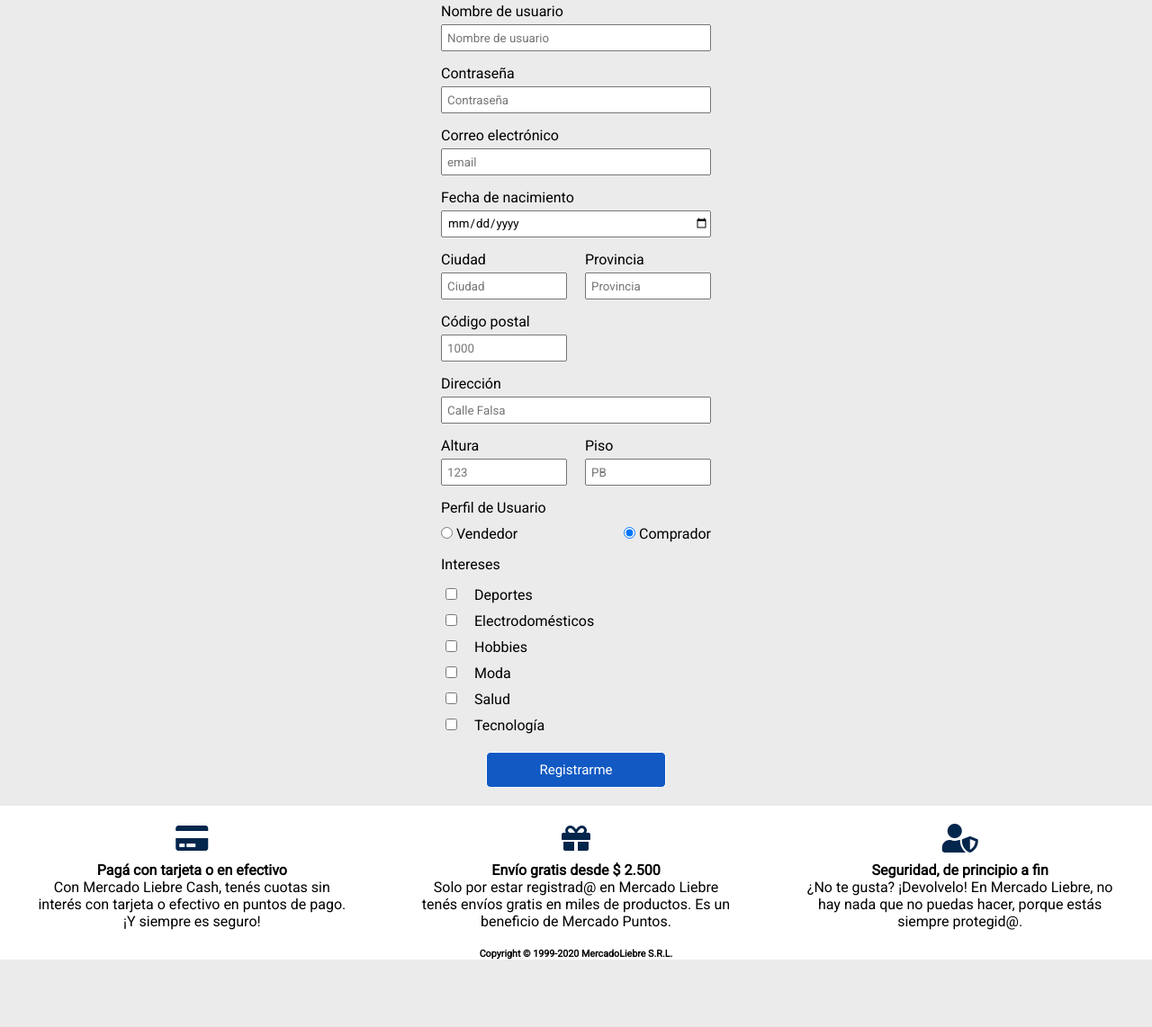
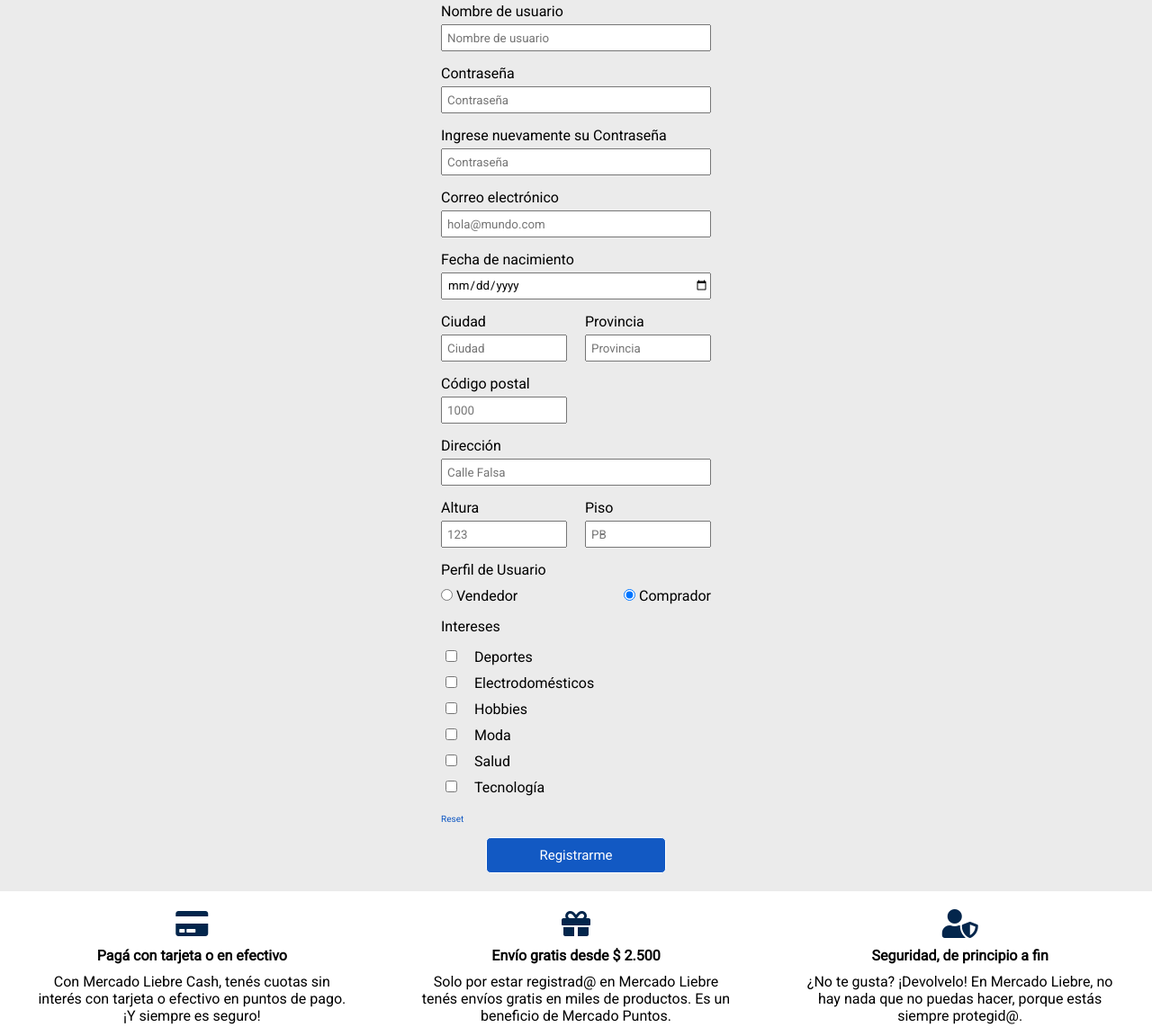
Before and after one commit to jc-22/MercadoLiebreDH, a website: page views/registrar.html in a window 1280 px wide. Shown: the part 614-1756 px from the top of the page at 90% size. Before the commit the page ends 1681 px from the top, so only its background shows below. Drawn offline with Linux system fonts and the light colour scheme; files that its build step writes are made by us from their sources; files whose address does not match are found by name.

Commit message:
add clean button on reg form and style

```diff
--- a/public/css/styles.css
+++ b/public/css/styles.css
@@ -329,6 +329,13 @@ nav {
     background-color: #0022AA;
 }
 
+.cleanbtn {
+    margin-top  : 15px !important;
+    all         : unset;
+    cursor      : pointer;
+    color       : var(--lightblue-ML);
+}
+
 /* FIN ESTILOS REGISTRAR */
 
 /* //////////////////////////////////////////////////////////////////////////////////////////////////////////////////// */
@@ -361,6 +368,10 @@ nav {
 .footer-section {
     width   : 350px;
     margin  : 20px;
+}
+
+.footer-section-tittle {
+    padding-bottom: 10px;
 }
 
 /* FIN ESTILOS FOOTER */
--- a/views/registrar.html
+++ b/views/registrar.html
@@ -92,8 +92,14 @@
                         title="Debe contener al menos un número, una letra mayúscula, minúscula, y al menos 8 o más caracteres">
                     </div>
                     <div class="form-input-div">
+                        <label for="fpassword" class="label-form">Ingrese nuevamente su Contraseña</label>
+                        <input type="password" id="fpassword" placeholder="Contraseña" class="input-form"
+                        required pattern="(?=.*\d)(?=.*[a-z])(?=.*[A-Z]).{8,}"
+                        title="Debe contener al menos un número, una letra mayúscula, minúscula, y al menos 8 o más caracteres">
+                    </div>
+                    <div class="form-input-div">
                         <label for="femail" class="label-form">Correo electrónico</label>
-                        <input type="email" id="femail" placeholder="email" class="input-form" required>
+                        <input type="email" id="femail" placeholder="hola@mundo.com" class="input-form" required>
                     </div>
                     <div class="form-input-div">
                         <label for="fborndate" class="label-form">Fecha de nacimiento</label>
@@ -170,6 +176,7 @@
                             <input type="checkbox" name="checktecno" id="checktecno">
                             <label class="label-form label-form-check" for="checktecno">Tecnología</label>
                         </div>
+                        <input type="reset" name="Limpiar" class="forgetpass cleanbtn">
                     </div>
                     <input type="submit" value="Registrarme" class="form-button-reg">
                 </form>
```
